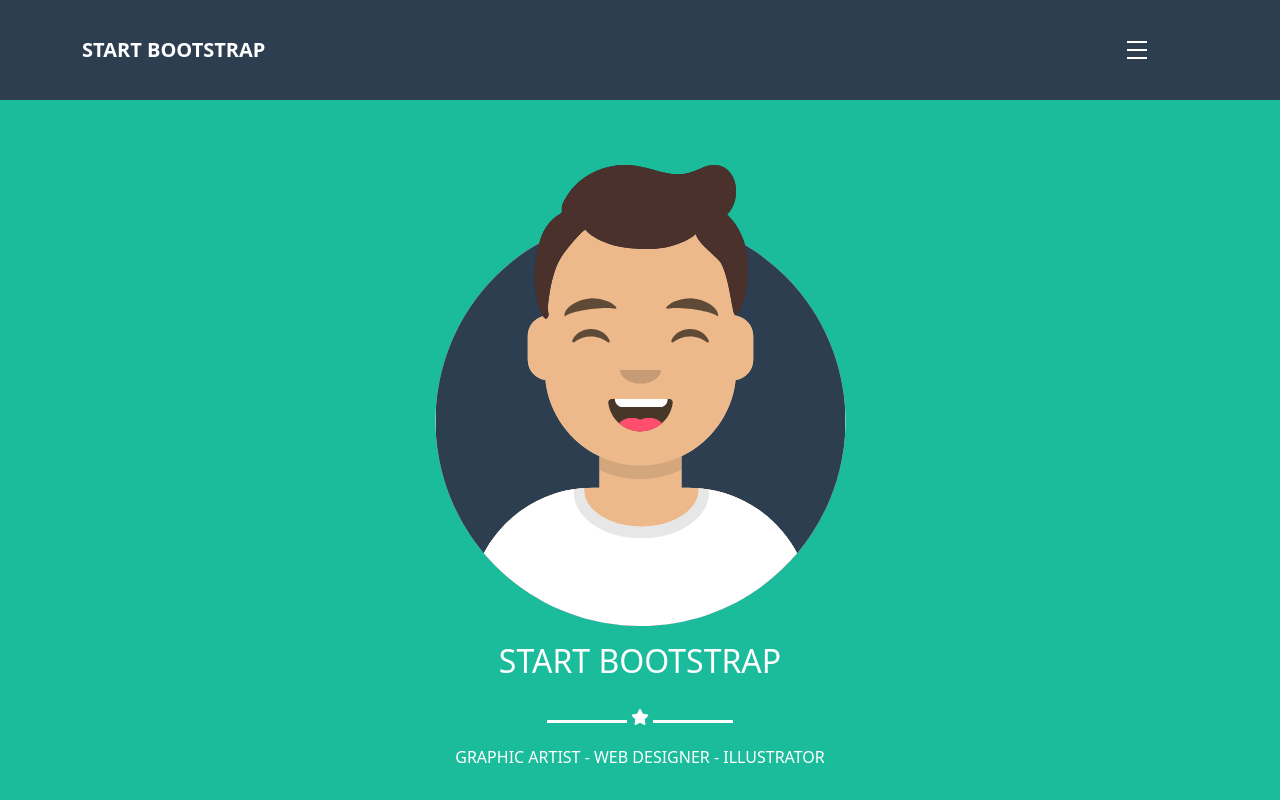
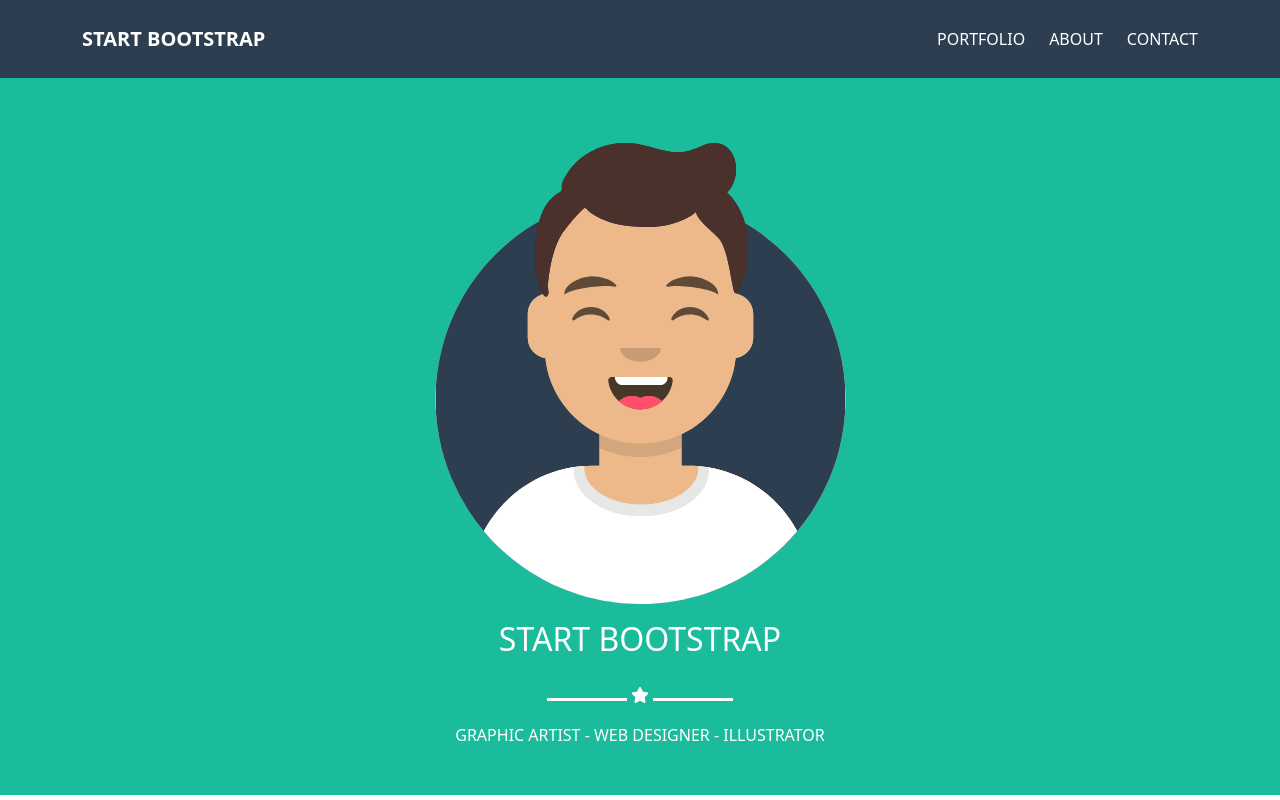
Before and after one commit to giorgios17/html-css-bootstrap-freelancer, a plain HTML site: page index.html in a window 1280 px wide. Shown: the top 800 px of the page. Drawn offline with nearby package versions, Linux system fonts and the light colour scheme.

Commit message:
hamburger menu only small screen

```diff
--- a/css/style.css
+++ b/css/style.css
@@ -34,11 +34,10 @@ footer{
 
 /* header */
 
-.hamburger-menu {
-    width: 20px;
-    height: 2px;
-    background-color: white;
-    margin: 6px 0;
+.fa-bars{
+    border: 1px solid white;
+    padding: 3px 5px;
+    border-radius: 5px;
 }
 
 .logo{
@@ -46,13 +45,9 @@ footer{
       font-weight: 600;
 }
 
-nav ul li{
-        list-style-type: none;
-}
-
-nav ul li a{
-        text-decoration: none;
-        color: white;
+.link-decoration-g a{
+    text-decoration: none;
+    color: white;
 }
 
   /* section start */
--- a/index.html
+++ b/index.html
@@ -16,14 +16,19 @@
     <!-- HEADER -->
     <header class="header-bg">
         <div class="container">
-            <div class="row justify-content-between align-items-center h100">
+            <div class="row justify-content-between align-items-center py-4">
                 <div class="col-5">
                     <div class="logo">START BOOTSTRAP</div>
                 </div>
-                <div class="col-1 hamburger-display">
-                    <div class="hamburger-menu"></div>
-                    <div class="hamburger-menu"></div>
-                    <div class="hamburger-menu"></div>
+                <div class="col-1 d-block d-lg-none">
+                    <i class="fas fa-bars"></i>
+                </div>
+                <div class="col-5 d-none d-lg-block">
+                    <div class="row justify-content-end">
+                        <div class="col-auto link-decoration-g"><a href="#">PORTFOLIO</a></div>
+                        <div class="col-auto link-decoration-g"><a href="#">ABOUT</a></div>
+                        <div class="col-auto link-decoration-g"><a href="#">CONTACT</a></div>
+                    </div>
                 </div>
             </div>
         </div>
@@ -145,7 +150,7 @@
                     </div>
                     <div class="col-7">
                         <label for="Textarea">Message</label>
-                        <textarea class="form-control" placeholder="" id="floatingTextarea"></textarea>
+                        <textarea class="form-control" placeholder="" id="Textarea"></textarea>
                     </div>
                     <div class="col-7">
                         <button type="button" class="btn btn-success">Send</button>
```
